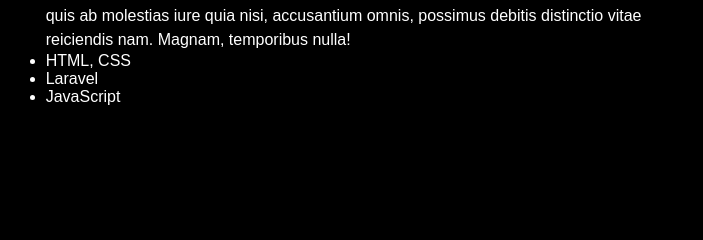
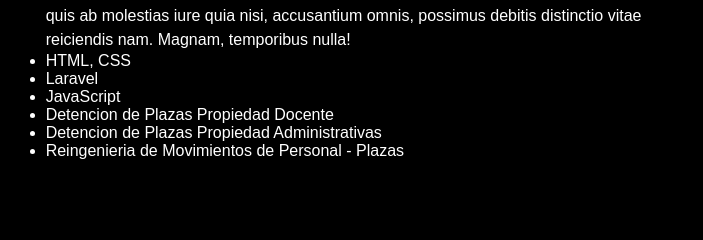
Before and after one commit to cjahumada/Mgtic-SistemaRegistro, a plain HTML site: page projects.html in a window 1280 px wide. Shown: the part 194-434 px from the top of the page, 457-1160 px from the left. Drawn offline with Linux system fonts and the light colour scheme.

Commit message:
nuevos proyectos

```diff
--- a/projects.html
+++ b/projects.html
@@ -33,6 +33,9 @@
                     <li>HTML, CSS</li>
                     <li>Laravel</li>
                     <li>JavaScript</li>
+                    <li>Detencion de Plazas Propiedad Docente</li>
+                    <li>Detencion de Plazas Propiedad Administrativas</li>
+                    <li>Reingenieria de Movimientos de Personal - Plazas</li>
                 </ul>
             </div>
         </div>
```
